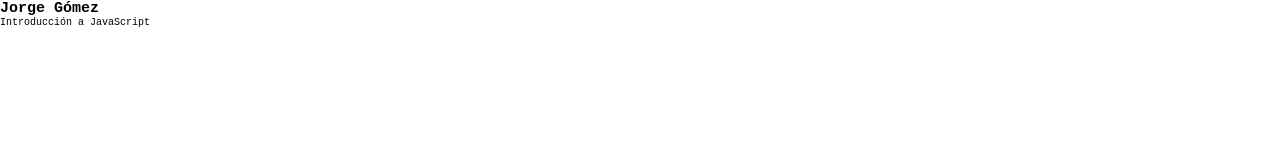
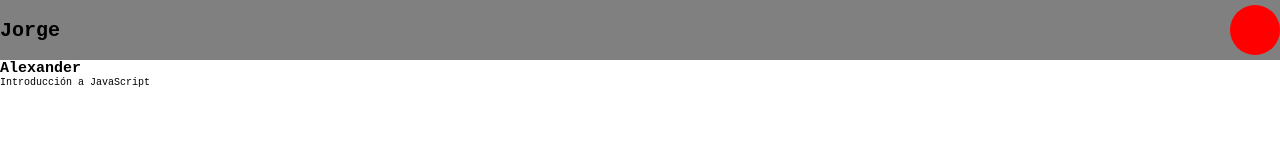
Before and after one commit to Jorg1388/Control, a plain HTML site: page index.html in a window 1280 px wide. Drawn offline with Linux system fonts and the light colour scheme.

Commit message:
header realizado

```diff
--- /dev/null
+++ b/components/header/headerComponent.css
@@ -0,0 +1,19 @@
+.header-contenedor {
+    height: 60px;
+    display: flex;
+    align-items: center;
+    gap: 10px;
+    background-color: gray;
+    justify-content: space-between;
+    font-size: 20px;
+    font-weight: 700;
+}
+
+.circulo {
+    width: 50px;
+    height: 50px;
+    border-radius: 50%;
+    background-color: red;
+    display: flex;
+    margin-left: -200px;
+}
--- /dev/null
+++ b/components/header/headerComponent.js
@@ -0,0 +1,15 @@
+export function header(){
+
+    let header = document.createElement('header');
+    header.className = "header-contenedor";
+
+    let text = document.createElement('text');
+    text.innerText = "Jorge";
+
+    let div = document.createElement('div');
+    div.className = "circulo";
+
+    header.appendChild(text);
+    header.appendChild(div);
+    return header;
+}
--- a/index.html
+++ b/index.html
@@ -6,9 +6,10 @@
     <title>Document</title>
 
     <link rel="stylesheet" href="index.css">
+    <link rel="stylesheet" href="components/header/headerComponent.css">
 </head>
 <body>
-    <script src="main.js"></script>
+    <script src="main.js" type="module"></script>
 
 </body>
 </html>
--- a/main.js
+++ b/main.js
@@ -1,10 +1,14 @@
+import { header } from "./components/header/headerComponent.js";
+
 function seccion(){
 
     let seccion = document.createElement('section');
 
+    seccion.appendChild(header());
+
     let h1 = document.createElement('h1');
     h1.className = "titulo";
-    h1.innerText = "Jorge Gómez";
+    h1.innerText = "Alexander";
     seccion.appendChild(h1);
 
     let p = document.createElement('p')
```
